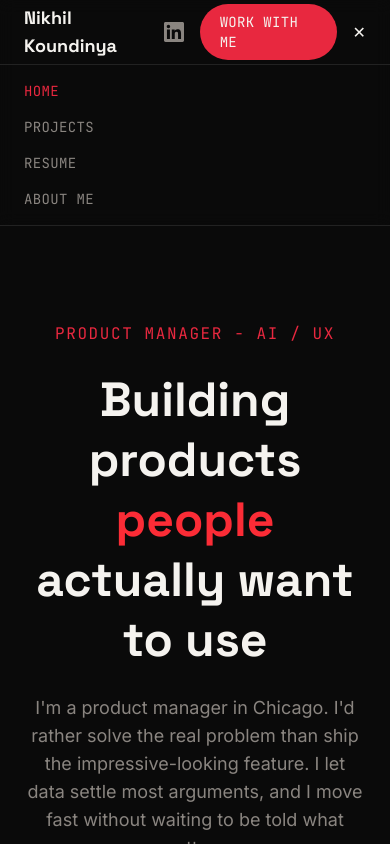
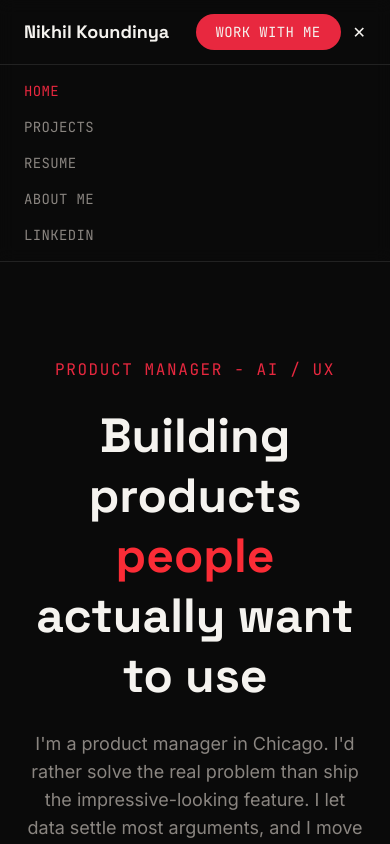
Before and after one commit to nikhilrk99/website, a Next.js app: page / in a window 390 px wide. Both pictures are taken after a click on the button "Toggle menu". Shown: the top 844 px of the page. Built offline with nearby package versions, Linux system fonts and the light colour scheme.

Commit message:
fix: optimized header for mobile

```diff
--- a/src/components/Header.tsx
+++ b/src/components/Header.tsx
@@ -32,7 +32,10 @@ export default function Header() {
   return (
     <header className="sticky top-0 z-50 border-b border-white/10 bg-void/90 backdrop-blur">
       <div className="mx-auto flex h-16 max-w-6xl items-center justify-between px-6">
-        <Link href="/" className="font-display text-lg font-bold text-offwhite">
+        <Link
+          href="/"
+          className="whitespace-nowrap font-display text-lg font-bold text-offwhite"
+        >
           {siteConfig.name}
         </Link>
 
@@ -52,20 +55,20 @@ export default function Header() {
           ))}
         </nav>
 
-        <div className="flex items-center gap-4">
+        <div className="flex items-center gap-3 sm:gap-4">
           <a
             href={siteConfig.linkedinUrl}
             target="_blank"
             rel="noopener noreferrer"
             aria-label="LinkedIn"
-            className="text-muted transition-colors hover:text-offwhite"
+            className="hidden text-muted transition-colors hover:text-offwhite sm:block"
           >
             <LinkedInIcon className="h-5 w-5" />
           </a>
 
           <ScrollLink
             href={workWithMeHref}
-            className="rounded-full bg-signal px-5 py-2 font-mono text-sm uppercase tracking-wide text-offwhite transition-colors hover:bg-signal-deep"
+            className="whitespace-nowrap rounded-full bg-signal px-5 py-2 font-mono text-sm uppercase tracking-wide text-offwhite transition-colors hover:bg-signal-deep"
           >
             Work with me
           </ScrollLink>
@@ -98,6 +101,14 @@ export default function Header() {
               {link.label}
             </Link>
           ))}
+          <a
+            href={siteConfig.linkedinUrl}
+            target="_blank"
+            rel="noopener noreferrer"
+            className="text-muted transition-colors hover:text-offwhite"
+          >
+            LinkedIn
+          </a>
         </nav>
       )}
     </header>
```
